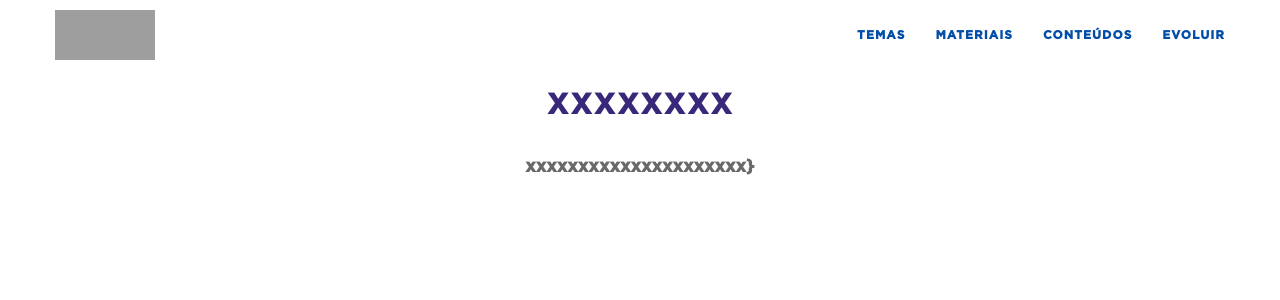
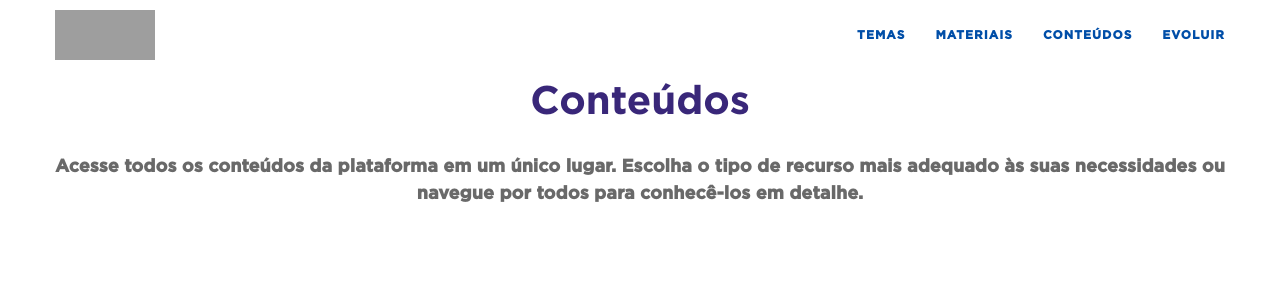
Before and after one commit to marinamaluta/livrarias, a Django app: page /estatisticas in a window 1280 px wide. Shown: the top 300 px of the page. Run offline with Django 3.2, Linux system fonts and the light colour scheme; data that the repository does not hold is empty; some libraries are stand-ins or nearby versions; some web fonts are replaced; grey boxes are pictures that could not be loaded.

Commit message:
mensagem conteudos
Signed-off-by: Marina Maluta <marina.queiroz.maluta@gmail.com>

```diff
--- a/conteudos/templates/conteudos/estatisticas.html
+++ b/conteudos/templates/conteudos/estatisticas.html
@@ -4,8 +4,9 @@
         <div class="container">
             <div class="row">
                 <div class="col-lg-12 text-center">
-                    <h2 class="section-heading">xxxxxxxx</h2>
-                    <h3 class="section-subheading text-muted" style="background-color:transparent">xxxxxxxxxxxxxxxxxxxxx}</h3>
+                    <h2 class="section-heading">Conteúdos</h2>
+                    <h3 class="section-subheading text-muted" style="background-color:transparent">Acesse todos os conteúdos da plataforma em um único lugar. Escolha o tipo de recurso mais adequado às suas necessidades ou navegue por todos para conhecê-los em detalhe.
+</h3>
                 </div>
             </div>
         </div>
```
